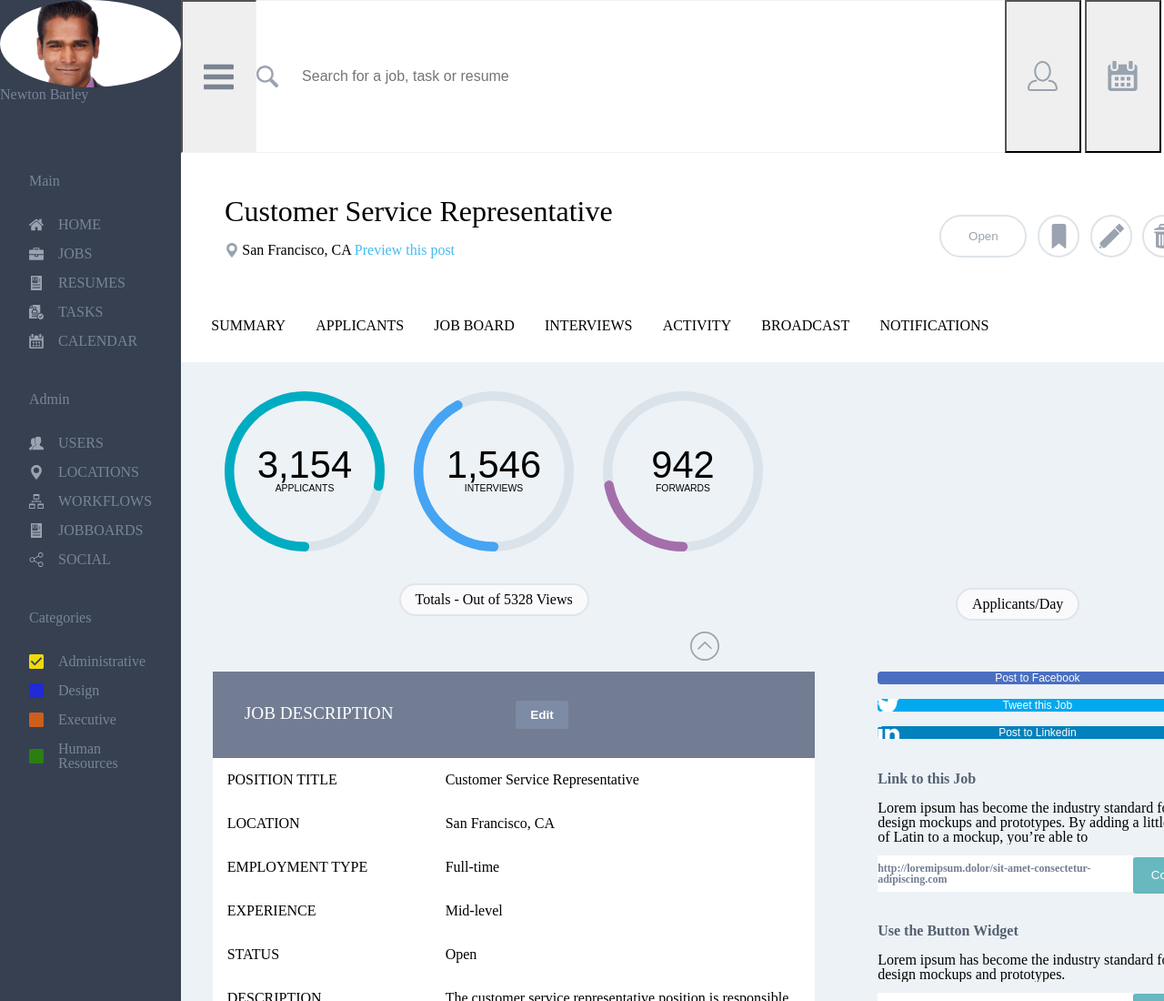
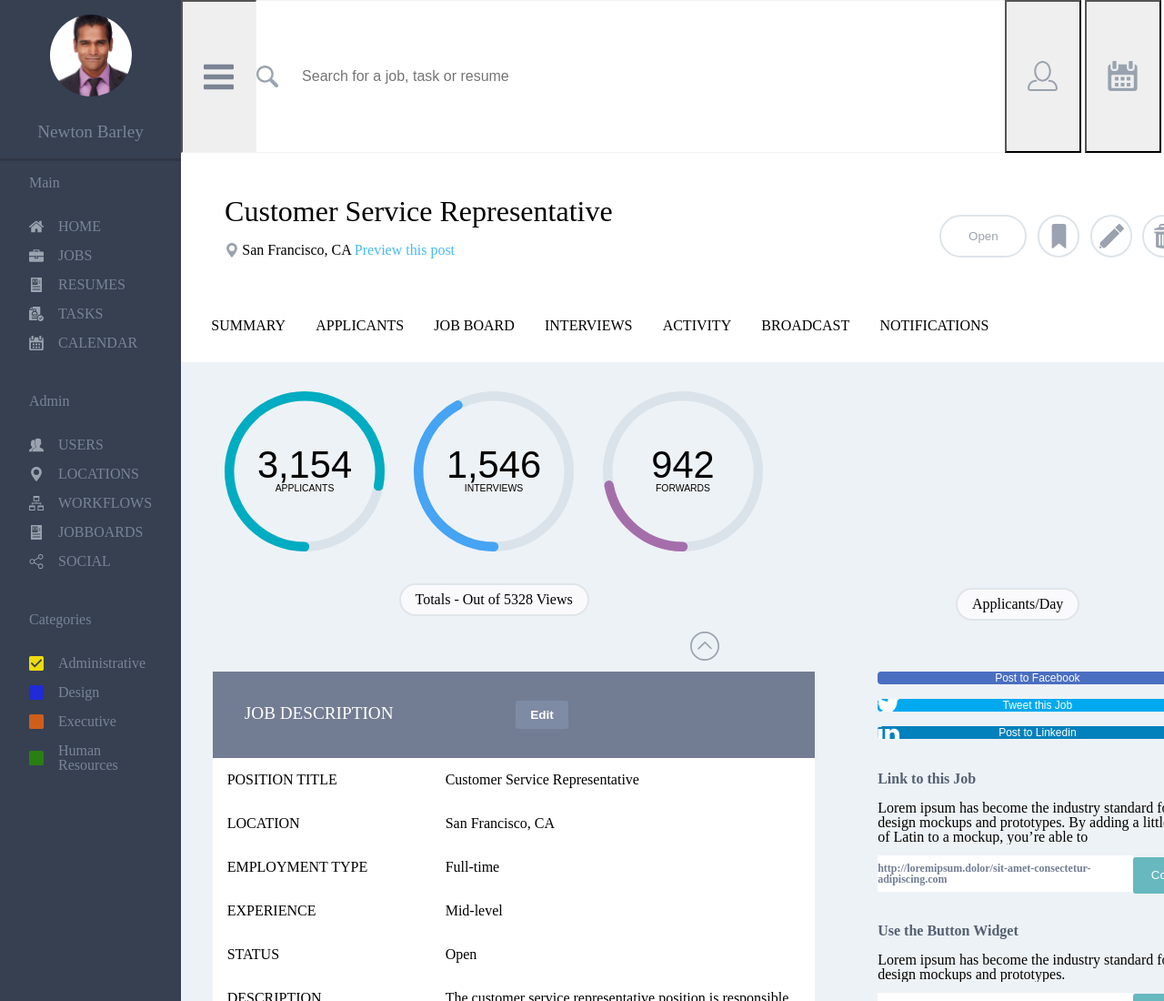
Before and after one commit to brandido/Static-comp-3, a plain HTML site: page index.html in a window 1280 px wide. Shown: the top 1100 px of the page at 91% size. Drawn offline with Linux system fonts and the light colour scheme.

Commit message:
Fix portrait photo dimensions

```diff
--- a/style.css
+++ b/style.css
@@ -31,7 +31,7 @@ body {
 
 .sidebar-nav1 {
   align-items: center;
-  border-bottom: 3px solid #303744
+  border-bottom: 3px solid #303744;
   display: flex;
   flex: 12%;
   flex-direction: column;
@@ -43,8 +43,16 @@ body {
   background-image: url(images/shawn_headshot.jpg);
   background-size: cover;
   border-radius: 50%;
-  min-height: 6em;
-  min-width: 6em;
+  height: 90px;
+  margin: auto;
+  margin-top: 1em;
+  width: 90px;
+}
+
+h5 {
+  text-align: center;
+  margin: 1em;
+  font-size: 1.2em
 }
 
 .sidebar-nav2 {
```
